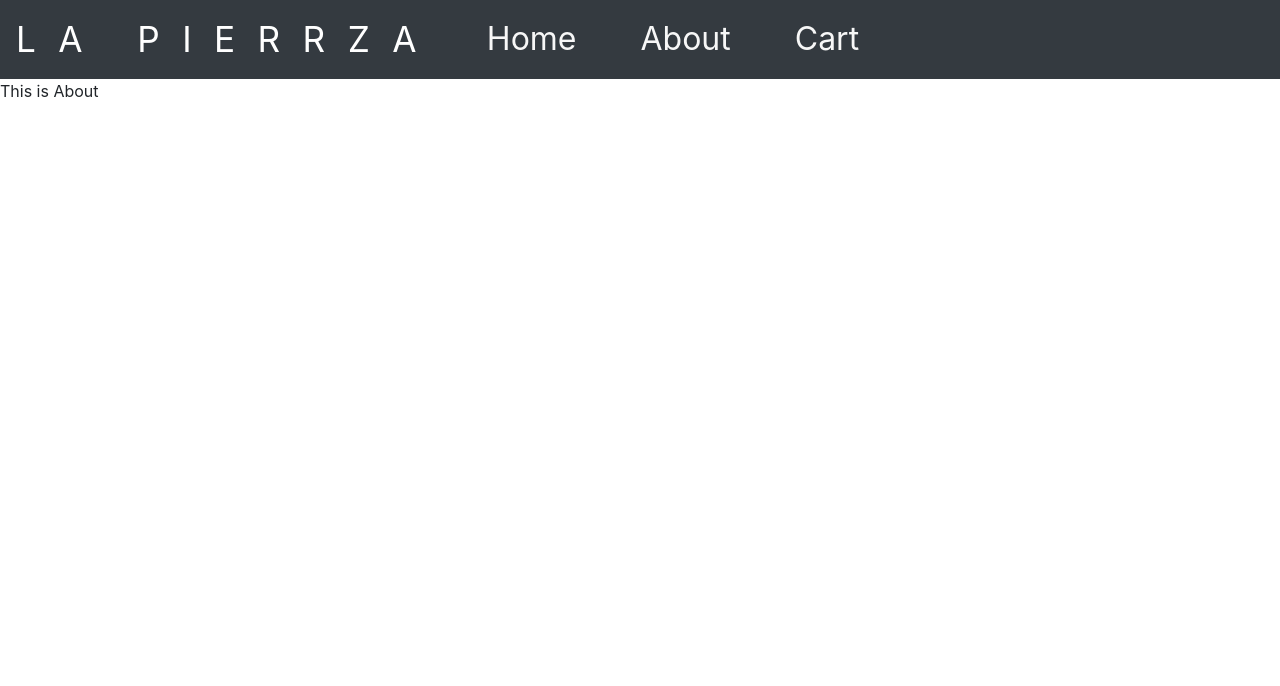
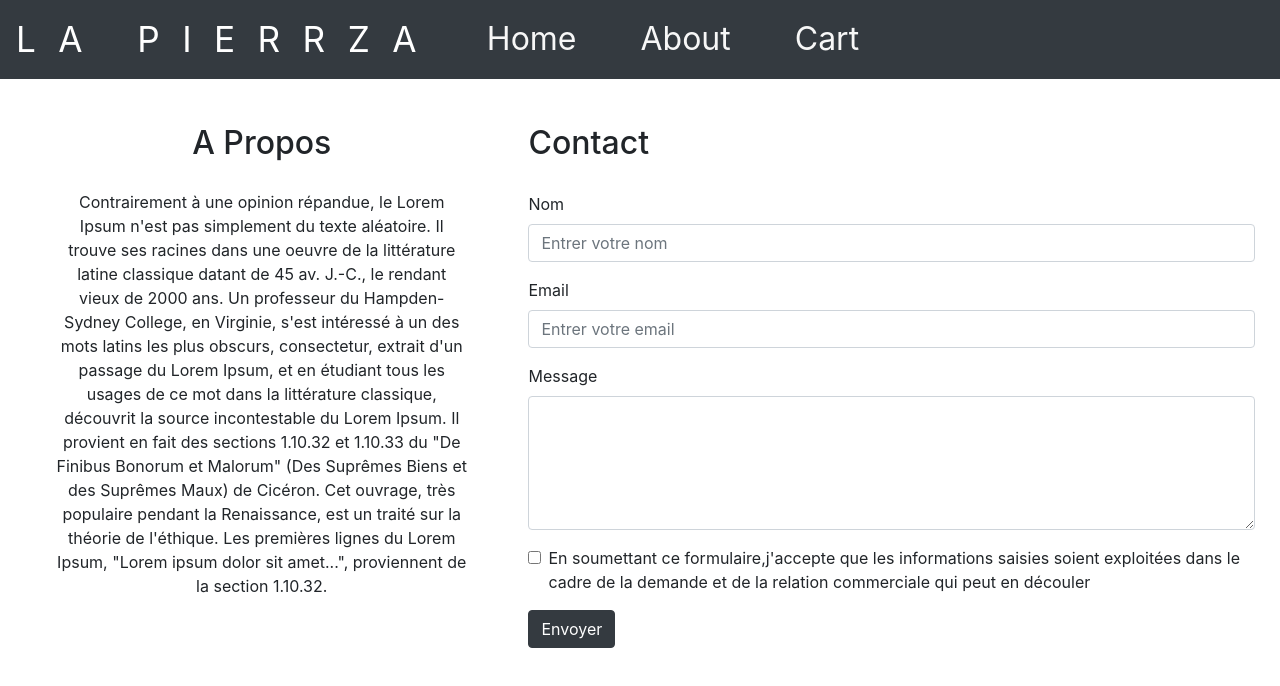
Before and after one commit to windgazer/pierrza, a React (Create React App) app: page /About in a window 1280 px wide. Shown: the top 686 px of the page. Built offline with nearby package versions, Linux system fonts and the light colour scheme.

Commit message:
Formulaire contact et A propos

```diff
--- a/src/components/About/About.css
+++ b/src/components/About/About.css
@@ -0,0 +1,34 @@
+
+.containerAbout {
+    display: flex;
+    padding: 5px;
+    width: 100%;
+}
+.about {
+    flex-flow: row column;
+    width: 70%;
+    background-image: url();
+    margin-top: 40px;
+    margin-right: 10px;
+    text-align: center;
+}
+.about p {
+    padding: 20px 50px 40px;
+}
+.contact {
+    flex-flow: row column;
+    margin-right: 20px;
+    padding-top: 10px;
+
+}
+.contactTitle {
+    margin-top: 30px;
+    margin-bottom: 30px;
+}
+
+
+button:hover {
+    background-color:#343A40E5;
+    transform: scale(1.1);
+    transition: all 0.5s ease-in-out;
+}
--- a/src/components/About/About.js
+++ b/src/components/About/About.js
@@ -2,9 +2,14 @@
 
 //Module import
 import React, { Component } from 'react';
+import { Form } from 'react-bootstrap'
+import { Button } from 'react-bootstrap';
+
 
 //Style import
+
 import './About.css';
+import 'bootstrap/dist/css/bootstrap.min.css';
 
 class About extends Component {
 	constructor(props) {
@@ -14,8 +19,36 @@ class About extends Component {
 	}
 	render() {
 		return (
-			<div>
-				<p>This is About</p>
+			<div className="containerAbout">
+				<div className="about">
+					<h2>A Propos</h2>
+					<p>Contrairement à une opinion répandue, le Lorem Ipsum n'est pas simplement du texte aléatoire.
+						Il trouve ses racines dans une oeuvre de la littérature latine classique datant de 45 av. J.-C., le rendant vieux de 2000 ans.
+						Un professeur du Hampden-Sydney College, en Virginie, s'est intéressé à un des mots latins les plus obscurs, consectetur, extrait d'un passage du Lorem Ipsum, et en étudiant tous les usages de ce mot dans la littérature classique, découvrit la source incontestable du Lorem Ipsum. Il provient en fait des sections 1.10.32 et 1.10.33 du "De Finibus Bonorum et Malorum" (Des Suprêmes Biens et des Suprêmes Maux) de Cicéron. Cet ouvrage, très populaire pendant la Renaissance, est un traité sur la théorie de l'éthique. Les premières lignes du Lorem Ipsum, "Lorem ipsum dolor sit amet...", proviennent de la section 1.10.32.</p>
+				</div>
+				<div className="contact">
+					<h2 className="contactTitle">Contact</h2>
+						<Form>
+							<Form.Group controlId="formName">
+								<Form.Label>Nom </Form.Label>
+								<Form.Control type="text" placeholder="Entrer votre nom" required />
+							</Form.Group>
+							<Form.Group controlId="formBasicEmail">
+								<Form.Label>Email </Form.Label>
+								<Form.Control type="email" placeholder="Entrer votre email" required/>
+							</Form.Group>
+							<Form.Group controlId="exampleForm.ControlTextarea1">
+								<Form.Label>Message</Form.Label>
+								<Form.Control as="textarea" rows="5" required />
+							</Form.Group>
+							<Form.Group controlId="formBasicCheckbox">
+								<Form.Check type="checkbox" required label="En soumettant ce formulaire,j'accepte que les informations saisies soient exploitées dans le cadre de la demande et de la relation commerciale qui peut en découler" />
+							</Form.Group>
+							<Button variant="dark"  type="submit">
+								Envoyer
+							</Button>
+						</Form>
+				</div>
 			</div>
 		);
 	}
--- a/src/components/Cart/Cart.js
+++ b/src/components/Cart/Cart.js
@@ -5,7 +5,10 @@ import React, { Component } from 'react';
 
 //Style import
 import './Cart.css';
-
+import { Form } from 'react-bootstrap'
+import { Button } from 'react-bootstrap';
+import { Container} from 'react-bootstrap';
+import { Col} from 'react-bootstrap'
 class Cart extends Component {
 	constructor(props) {
 		super(props);
@@ -14,9 +17,7 @@ class Cart extends Component {
 	}
 	render() {
 		return (
-			<div>
-				<p>This is Cart</p>
-			</div>
+			<div>cart</div>
 		);
 	}
 }
```
